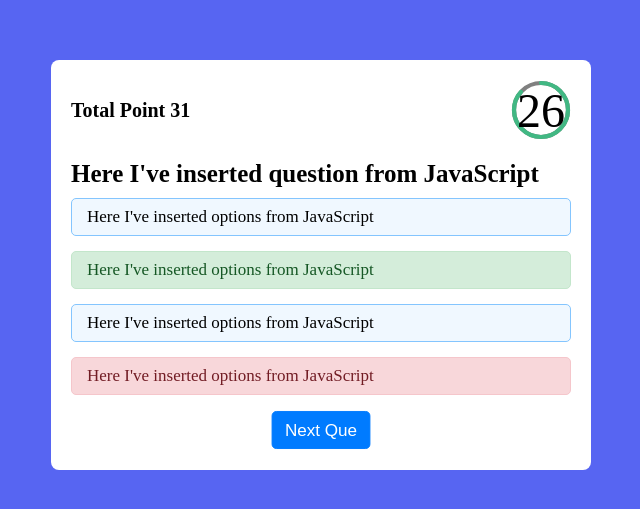
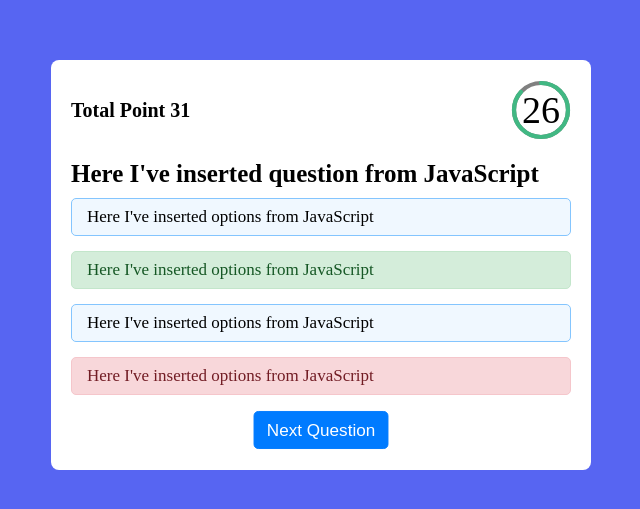
Before and after one commit to boraacici/ecw-quiz.frontend, a Vue app: page /game in a window 1280 px wide. Shown: the part 135-644 px from the top of the page, without its empty margins (319-959 px from the left). Built offline with nearby package versions, Linux system fonts and the light colour scheme.

Commit message:
timer font size fixed

```diff
--- a/src/component/Timer.vue
+++ b/src/component/Timer.vue
@@ -168,6 +168,6 @@ export default {
   display: flex;
   align-items: center;
   justify-content: center;
-  font-size: 48px;
+  font-size: 38px;
 }
 </style>
--- a/src/views/Game.vue
+++ b/src/views/Game.vue
@@ -27,7 +27,7 @@
         </div>
       </section>
       <div class="next-button-box">
-        <button class="next-btn">Next Que</button>
+        <button class="next-btn">Next Question</button>
       </div>
     </div>
   </div>
```
